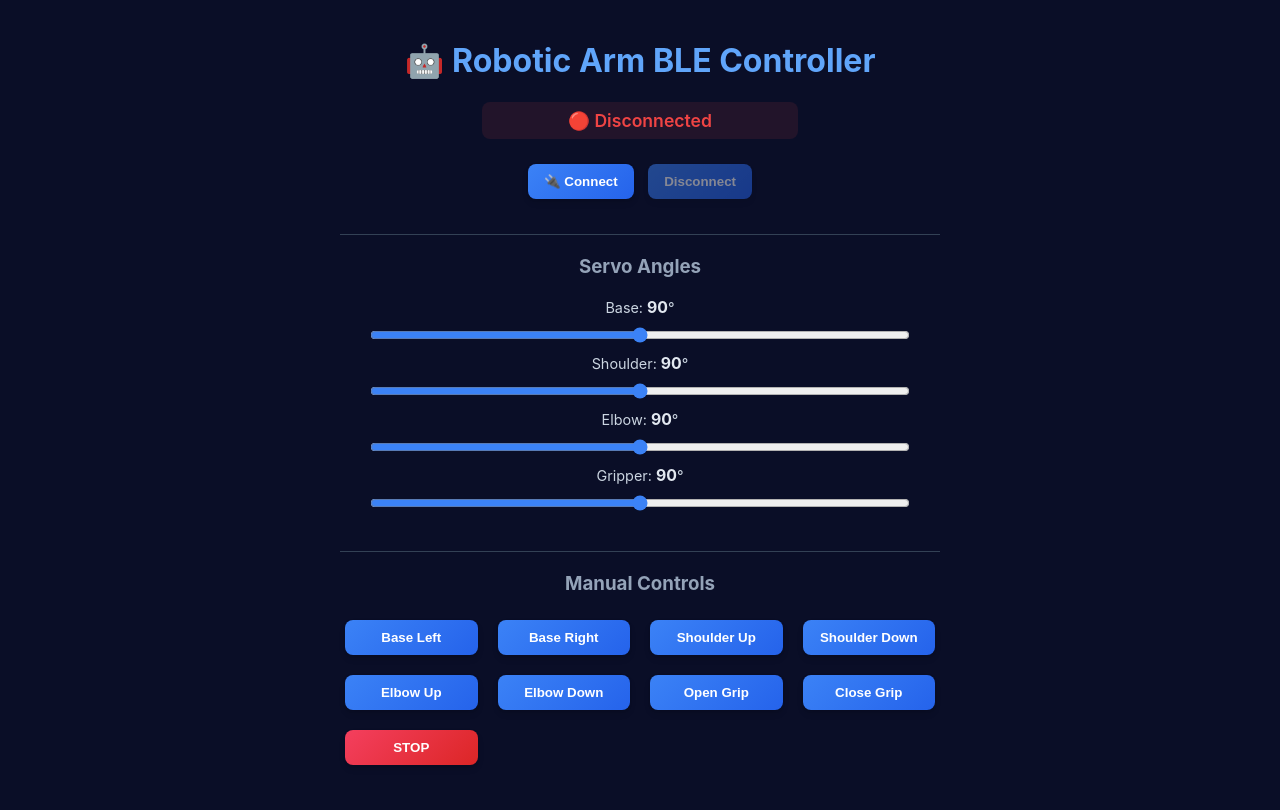
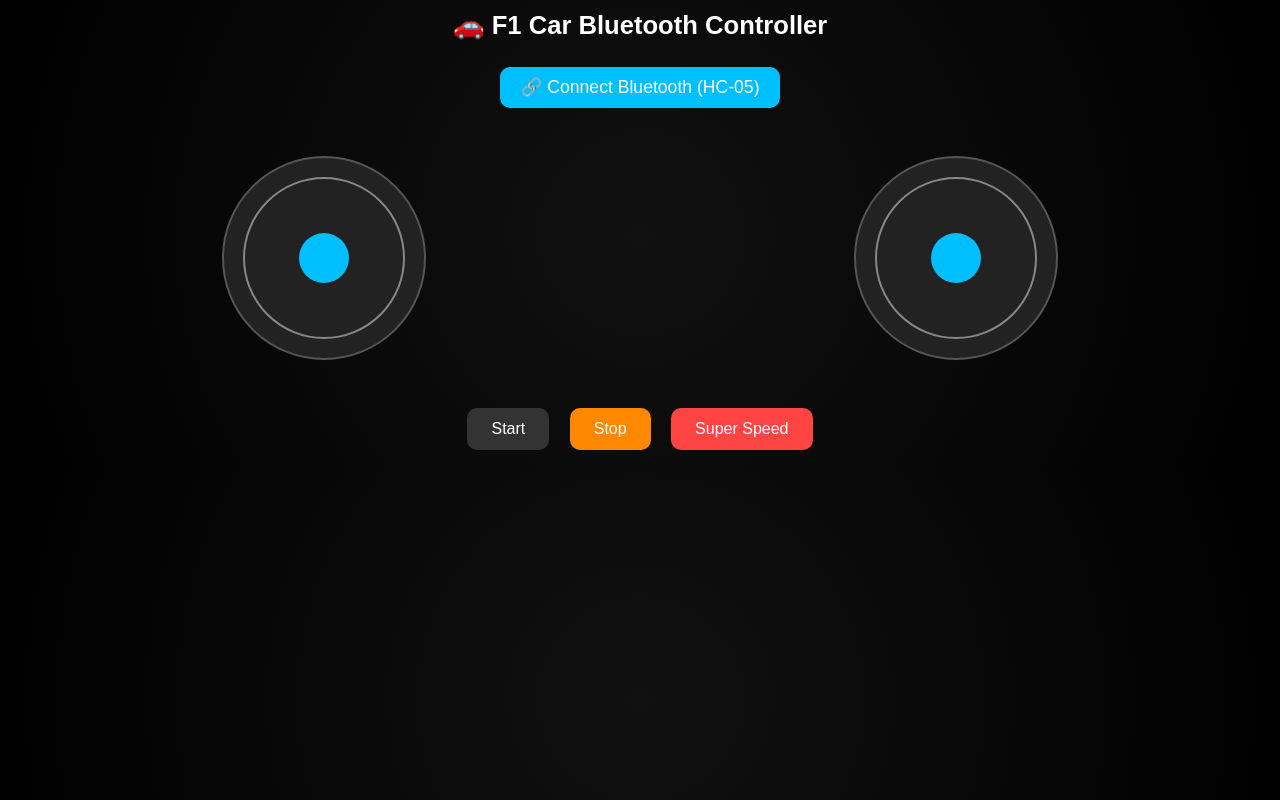
Before and after one commit to dert445/robotic-arm-controller, a plain HTML site: page index.html in a window 1280 px wide. Drawn offline with Linux system fonts and the light colour scheme.

Commit message:
Revamp HTML for F1 Car Bluetooth Controller
Updated the HTML structure and styles for a Bluetooth controller interface, changing the title and enhancing the layout for better user experience.

```diff
--- a/index.html
+++ b/index.html
@@ -1,338 +1,205 @@
 <!DOCTYPE html>
 <html lang="en">
 <head>
-  <meta charset="utf-8" />
+  <meta charset="UTF-8" />
   <meta name="viewport" content="width=device-width, initial-scale=1.0" />
-  <title>Robotic Arm BLE Controller - Stable v4</title>
+  <title>F1 Car Bluetooth Control</title>
   <style>
     body {
-      font-family: -apple-system, BlinkMacSystemFont, "Segoe UI", Roboto, Helvetica, Arial, sans-serif, "Apple Color Emoji", "Segoe UI Emoji", "Segoe UI Symbol";
-      background: #0a0e27;
-      color: #e2e8f0;
-      margin: 0;
-      padding: 20px;
+      background: radial-gradient(circle, #111, #000);
+      color: white;
       text-align: center;
+      font-family: 'Poppins', sans-serif;
+      overflow: hidden;
+    }
+
+    h1 {
+      margin-top: 10px;
+      font-size: 1.6rem;
+    }
+
+    #connectBtn {
+      background: #00bfff;
+      border: none;
+      color: white;
+      padding: 10px 20px;
+      font-size: 1.1rem;
+      border-radius: 10px;
+      cursor: pointer;
+      margin-top: 10px;
+    }
+
+    .joysticks {
       display: flex;
-      justify-content: center;
-      align-items: center;
-      min-height: 100vh;
-      box-sizing: border-box;
+      justify-content: space-around;
+      margin-top: 40px;
     }
-    .container {
-      max-width: 600px;
-      width: 100%;
+
+    canvas {
+      background: #222;
+      border: 2px solid #555;
+      border-radius: 50%;
     }
-    h1 {
-      color: #60a5fa;
-      font-weight: 700;
+
+    .buttons {
+      margin-top: 40px;
     }
-    h3 {
-      border-top: 1px solid #334155;
-      padding-top: 20px;
-      margin-top: 30px;
-      color: #94a3b8;
+
+    button {
+      background: #333;
+      border: none;
+      color: white;
+      padding: 12px 24px;
+      font-size: 1rem;
+      margin: 8px;
+      border-radius: 10px;
+      cursor: pointer;
     }
-    button {
-      margin: 5px;
-      padding: 10px 16px;
-      font-weight: 700;
-      border: none;
-      border-radius: 8px;
-      cursor: pointer;
-      color: white;
-      background: linear-gradient(135deg, #3b82f6, #2563eb);
-      box-shadow: 0 4px 6px rgba(0, 0, 0, 0.1), 0 1px 3px rgba(0, 0, 0, 0.08);
-      transition: all 0.2s ease;
-      /* Prevent zoom on mobile */
-      touch-action: manipulation;
+
+    button:hover {
+      background: #555;
     }
-    button:hover {
-      transform: translateY(-2px);
-      box-shadow: 0 7px 14px rgba(0, 0, 0, 0.1), 0 3px 6px rgba(0, 0, 0, 0.08);
+
+    .super {
+      background: #ff4444;
     }
-    button:active {
-      transform: translateY(1px);
-    }
-    button:disabled {
-      opacity: 0.5;
-      transform: none;
-      box-shadow: 0 4px 6px rgba(0, 0, 0, 0.1), 0 1px 3px rgba(0, 0, 0, 0.08);
-      cursor: not-allowed;
-    }
-    .range {
-      width: 90%;
-      margin: 10px auto;
-      accent-color: #3b82f6;
-    }
-    .status {
-      margin-top: 10px;
-      font-weight: 600;
-      font-size: 1.1em;
-      padding: 8px;
-      border-radius: 8px;
-      max-width: 300px;
-      margin-left: auto;
-      margin-right: auto;
-    }
-    .good { color: #22c55e; background-color: rgba(34, 197, 94, 0.1); }
-    .bad { color: #ef4444; background-color: rgba(239, 68, 68, 0.1); }
-    .warn { color: #fbbf24; background-color: rgba(251, 191, 36, 0.1); }
 
-    .grid {
-      display: grid;
-      grid-template-columns: repeat(auto-fit, minmax(120px, 1fr));
-      gap: 10px;
-      max-width: 600px;
-      margin: 20px auto;
-    }
-    label {
-      font-size: 0.9em;
-      color: #cbd5e1;
-    }
-    label span {
-      font-weight: 700;
-      font-size: 1.1em;
-      color: #e2e8f0;
+    .stop {
+      background: #ff8800;
     }
   </style>
 </head>
 <body>
 
-<div class="container">
-  <h1>🤖 Robotic Arm BLE Controller</h1>
+  <h1>🚗 F1 Car Bluetooth Controller</h1>
+  <button id="connectBtn">🔗 Connect Bluetooth (HC-05)</button>
 
-  <div class="status bad" id="status">🔴 Disconnected</div>
-  <div style="margin:20px 0;">
-    <button id="connect">🔌 Connect</button>
-    <button id="disconnect" disabled>Disconnect</button>
+  <div class="joysticks">
+    <canvas id="moveJoy" width="200" height="200"></canvas>
+    <canvas id="steerJoy" width="200" height="200"></canvas>
   </div>
 
-  <h3>Servo Angles</h3>
-  <div>
-    <label>Base: <span id="baseVal">90</span>°</label><br>
-    <input type="range" id="base" class="range" min="0" max="180" value="90">
-  </div>
-  <div>
-    <label>Shoulder: <span id="shoulderVal">90</span>°</label><br>
-    <input type="range" id="shoulder" class="range" min="0" max="180" value="90">
-  </div>
-  <div>
-    <label>Elbow: <span id="elbowVal">90</span>°</label><br>
-    <input type="range" id="elbow" class="range" min="0" max="180" value="90">
-  </div>
-  <div>
-    <label>Gripper: <span id="gripperVal">90</span>°</label><br>
-    <input type="range" id="gripper" class="range" min="0" max="180" value="90">
+  <div class="buttons">
+    <button id="startBtn">Start</button>
+    <button id="stopBtn" class="stop">Stop</button>
+    <button id="superBtn" class="super">Super Speed</button>
   </div>
 
-  <h3>Manual Controls</h3>
-  <div class="grid">
-    <button data-hold="A">Base Left</button>
-    <button data-hold="D">Base Right</button>
-    <button data-hold="W">Shoulder Up</button>
-    <button data-hold="S">Shoulder Down</button>
-    <button data-hold="Q">Elbow Up</button>
-    <button data-hold="E">Elbow Down</button>
-    <button data-cmd="O">Open Grip</button>
-    <button data-cmd="C">Close Grip</button>
-    <button data-cmd="STOP" style="background: linear-gradient(135deg, #f43f5e, #dc2626);">STOP</button>
-  </div>
-</div>
+  <script>
+    let bluetoothDevice;
+    let txCharacteristic;
+    let moveCanvas = document.getElementById("moveJoy");
+    let steerCanvas = document.getElementById("steerJoy");
+    let ctx1 = moveCanvas.getContext("2d");
+    let ctx2 = steerCanvas.getContext("2d");
 
-<script>
-// --- CONFIGURATION ---
-// These MUST match what's in your ESP32 Arduino code
-const SERVICE_UUID = '0000ffe0-0000-1000-8000-00805f9b34fb';
-const CHARACTERISTIC_UUID = '0000ffe1-0000-1000-8000-00805f9b34fb';
-const DEVICE_NAME = 'RoboticArm_ESP32';
+    let center1 = { x: 100, y: 100 };
+    let center2 = { x: 100, y: 100 };
+    let moveJoy = { x: 100, y: 100 };
+    let steerJoy = { x: 100, y: 100 };
 
-// --- GLOBALS ---
-let device = null;
-let characteristic = null;
+    let radius = 80;
 
-// --- DOM ELEMENTS ---
-const statusEl = document.getElementById('status');
-const connectBtn = document.getElementById('connect');
-const disconnectBtn = document.getElementById('disconnect');
+    // Draw initial joysticks
+    function drawJoystick(ctx, joy, center) {
+      ctx.clearRect(0, 0, 200, 200);
+      ctx.beginPath();
+      ctx.arc(center.x, center.y, radius, 0, Math.PI * 2);
+      ctx.strokeStyle = "#888";
+      ctx.lineWidth = 2;
+      ctx.stroke();
+      ctx.beginPath();
+      ctx.arc(joy.x, joy.y, 25, 0, Math.PI * 2);
+      ctx.fillStyle = "#00bfff";
+      ctx.fill();
+    }
 
-/**
- * Helper function to create a delay.
- * @param {number} ms - Milliseconds to wait
- */
-const delay = (ms) => new Promise(resolve => setTimeout(resolve, ms));
+    drawJoystick(ctx1, moveJoy, center1);
+    drawJoystick(ctx2, steerJoy, center2);
 
-/**
- * Updates the status message and color.
- * @param {string} msg - The message to display
- * @param {'good'|'warn'|'bad'} state - The visual state
- */
-function setStatus(msg, state = 'bad') {
-  statusEl.textContent = msg;
-  statusEl.className = 'status ' + (state === 'good' ? 'good' : state === 'warn' ? 'warn' : 'bad');
-}
-
-/**
- * Sends a command string to the BLE characteristic.
- * @param {string} cmd - The command to send
- */
-async function send(cmd) {
-  if (!characteristic) {
-    console.warn('Cannot send: Not connected.');
-    return;
-  }
-  try {
-    // The '\n' is important for Arduino's readStringUntil('\n')
-    await characteristic.writeValueWithoutResponse(new TextEncoder().encode(cmd + '\n'));
-    console.log('Sent:', cmd);
-  } catch (e) {
-    console.warn('Write failed:', e);
-    // This often happens if the device disconnects
-    setStatus('⚠️ Write failed. Connection lost?', 'warn');
-  }
-}
-
-/**
- * Scans for, connects to, and configures the BLE device.
- */
-async function connect() {
-  setStatus('🔍 Scanning...', 'warn');
-  connectBtn.disabled = true;
-
-  try {
-    device = await navigator.bluetooth.requestDevice({
-      filters: [{ name: DEVICE_NAME }],
-      optionalServices: [SERVICE_UUID]
+    // --- Bluetooth Connection ---
+    document.getElementById("connectBtn").addEventListener("click", async () => {
+      try {
+        bluetoothDevice = await navigator.bluetooth.requestDevice({
+          acceptAllDevices: true,
+          optionalServices: [0x1101] // SPP UUID
+        });
+        const server = await bluetoothDevice.gatt.connect();
+        const service = await server.getPrimaryService(0x1101);
+        txCharacteristic = await service.getCharacteristic("00002a00-0000-1000-8000-00805f9b34fb");
+        alert("✅ Connected to HC-05!");
+      } catch (error) {
+        alert("⚠️ Bluetooth connection failed: " + error);
+      }
     });
 
-    // Add event listener *before* connecting
-    device.addEventListener('gattserverdisconnected', onDisconnect);
+    // --- Touch Controls for Move Joystick ---
+    moveCanvas.addEventListener("touchmove", (e) => {
+      e.preventDefault();
+      let rect = moveCanvas.getBoundingClientRect();
+      let x = e.touches[0].clientX - rect.left;
+      let y = e.touches[0].clientY - rect.top;
+      let dx = x - center1.x;
+      let dy = y - center1.y;
+      let dist = Math.sqrt(dx * dx + dy * dy);
+      if (dist < radius) {
+        moveJoy = { x, y };
+      }
+      drawJoystick(ctx1, moveJoy, center1);
 
-    setStatus('🤝 Connecting to GATT...', 'warn');
-    const server = await device.gatt.connect();
-    const service = await server.getPrimaryService(SERVICE_UUID);
-    characteristic = await service.getCharacteristic(CHARACTERISTIC_UUID);
+      let speed = Math.min(Math.abs(center1.y - y) / radius * 100, 100);
+      if (y < center1.y - 10) sendData(`F:${Math.round(speed)}`);
+      else if (y > center1.y + 10) sendData(`B:${Math.round(speed)}`);
+    });
 
-    setStatus('🟢 Connected', 'good');
-    disconnectBtn.disabled = false;
+    moveCanvas.addEventListener("touchend", () => {
+      moveJoy = { x: 100, y: 100 };
+      drawJoystick(ctx1, moveJoy, center1);
+      sendData("STOP");
+    });
 
-    // --- STABLE INITIALIZATION ---
-    // Send initial servo positions one-by-one with a delay.
-    // This is much more reliable than sending them all at once.
-    setStatus('⚙️ Configuring arm...', 'warn');
-    const initCommands = ['B90', 'SH90', 'EL90', 'G90'];
-    for (const cmd of initCommands) {
-      await send(cmd);
-      await delay(100); // Wait 100ms between commands
+    // --- Touch Controls for Steer Joystick ---
+    steerCanvas.addEventListener("touchmove", (e) => {
+      e.preventDefault();
+      let rect = steerCanvas.getBoundingClientRect();
+      let x = e.touches[0].clientX - rect.left;
+      let y = e.touches[0].clientY - rect.top;
+      let dx = x - center2.x;
+      let dy = y - center2.y;
+      let dist = Math.sqrt(dx * dx + dy * dy);
+      if (dist < radius) {
+        steerJoy = { x, y };
+      }
+      drawJoystick(ctx2, steerJoy, center2);
+
+      let angle = Math.min(Math.max(x, 45), 135);
+      sendData(`L:${Math.round(angle)}`);
+    });
+
+    steerCanvas.addEventListener("touchend", () => {
+      steerJoy = { x: 100, y: 100 };
+      drawJoystick(ctx2, steerJoy, center2);
+      sendData("L:90"); // center steering
+    });
+
+    // --- Buttons ---
+    document.getElementById("startBtn").addEventListener("click", () => sendData("F:100"));
+    document.getElementById("stopBtn").addEventListener("click", () => sendData("STOP"));
+    document.getElementById("superBtn").addEventListener("click", () => sendData("SUPER"));
+
+    // --- Send Data ---
+    async function sendData(data) {
+      console.log("Send:", data);
+      try {
+        if (bluetoothDevice && bluetoothDevice.gatt.connected) {
+          // Send as text via Bluetooth serial
+          const encoder = new TextEncoder();
+          await txCharacteristic.writeValue(encoder.encode(data + "\n"));
+        }
+      } catch (error) {
+        console.error("Bluetooth send error:", error);
+      }
     }
-
-    setStatus('✅ Connected & Ready', 'good');
-
-  } catch (e) {
-    console.error(e);
-    setStatus(`❌ Error: ${e.message.split(' (')[0]}`, 'bad');
-    // Re-enable button if connection failed
-    connectBtn.disabled = false;
-  }
-}
-
-/**
- * Handles the 'gattserverdisconnected' event.
- */
-function onDisconnect() {
-  setStatus('🔴 Disconnected', 'bad');
-  connectBtn.disabled = false;
-  disconnectBtn.disabled = true;
-  device = null;
-  characteristic = null;
-}
-
-/**
- * Manually disconnects from the device.
- */
-async function disconnect() {
-  if (device && device.gatt.connected) {
-    await device.gatt.disconnect();
-    // onDisconnect() will be called automatically
-  } else {
-    // Just in case
-    onDisconnect();
-  }
-}
-
-// --- INITIALIZE EVENT LISTENERS ---
-
-// Connect/Disconnect buttons
-connectBtn.onclick = connect;
-disconnectBtn.onclick = disconnect;
-
-// Command buttons (single click)
-document.querySelectorAll('[data-cmd]').forEach(btn => {
-  btn.addEventListener('click', () => send(btn.dataset.cmd));
-});
-
-// Hold buttons (continuous movement)
-document.querySelectorAll('[data-hold]').forEach(btn => {
-  const cmd = btn.dataset.hold;
-  let pressTimer = null;
-
-  const startSending = (e) => {
-    // Prevent default touch behavior (like scrolling or zooming)
-    if (e.type === 'touchstart') e.preventDefault();
-
-    // Stop any previous "STOP" command
-    clearTimeout(pressTimer);
-
-    // Send the command
-    send(cmd);
-  };
-
-  const stopSending = () => {
-    // Send the "STOP" command after a tiny delay
-    // This prevents the "STOP" from arriving before the last "move" command
-    clearTimeout(pressTimer);
-    pressTimer = setTimeout(() => send('STOP'), 50);
-  };
-
-  // Mouse events
-  btn.addEventListener('mousedown', startSending);
-  btn.addEventListener('mouseup', stopSending);
-  btn.addEventListener('mouseleave', stopSending);
-
-  // Touch events
-  btn.addEventListener('touchstart', startSending);
-  btn.addEventListener('touchend', stopSending);
-});
-
-/**
- * Binds a slider to send a command, with debouncing.
- * @param {string} id - The ID of the slider element
- * @param {string} prefix - The command prefix (e.g., 'B' for Base)
- */
-function bindSlider(id, prefix) {
-  const el = document.getElementById(id);
-  const valEl = document.getElementById(id + 'Val');
-  let timer = null;
-
-  el.addEventListener('input', () => {
-    // Update the label immediately
-    valEl.textContent = el.value;
-
-    // Clear the previous timeout
-    clearTimeout(timer);
-
-    // Set a new timeout to send the command
-    // This prevents flooding the BLE connection
-    timer = setTimeout(() => {
-      send(prefix + el.value);
-    }, 150); // 150ms debounce
-  });
-}
-
-bindSlider('base', 'B');
-bindSlider('shoulder', 'SH');
-bindSlider('elbow', 'EL');
-bindSlider('gripper', 'G');
-
-</script>
+  </script>
 </body>
 </html>
```
